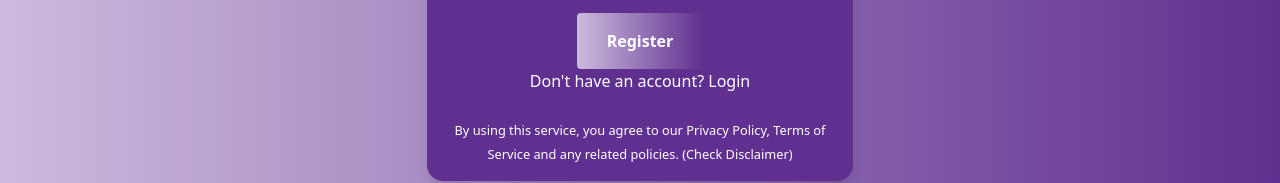
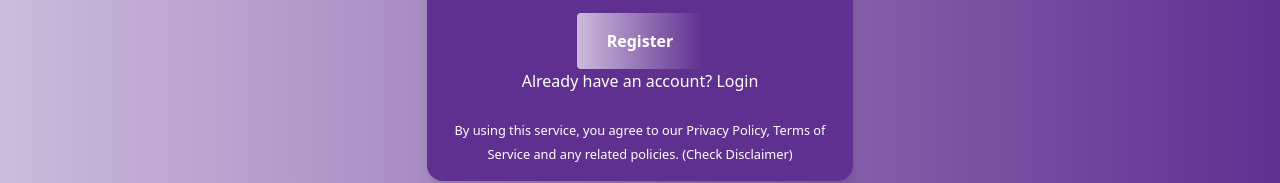
Before and after one commit to Agboola12/Anonymous-Message-Frontend, a React (Create React App) app: page / in a window 1280 px wide. Shown: the part 434-617 px from the top of the page. Built offline with nearby package versions, Linux system fonts and the light colour scheme.

Commit message:
working on the functionality

```diff
--- a/src/User/Register.js
+++ b/src/User/Register.js
@@ -125,7 +125,7 @@ const Register = () => {
                 to='/login'
                 className='text-lightgrey hover:text-blue-500'
               >
-                Don't have an account? Login
+                Already have an account? Login
               </Link>
               <br />
               <br />
```
Also changed, not shown: mintty.2023-12-31_15-55-20.png (added).
